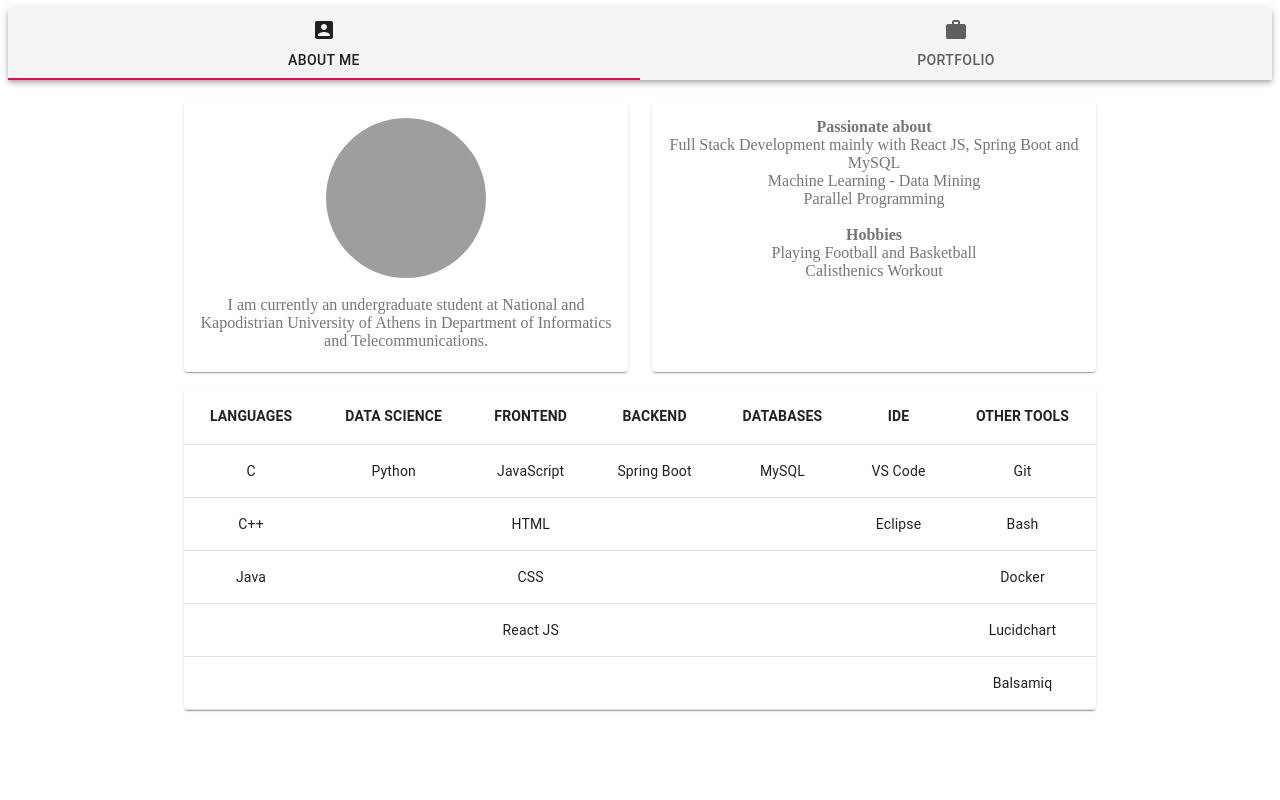
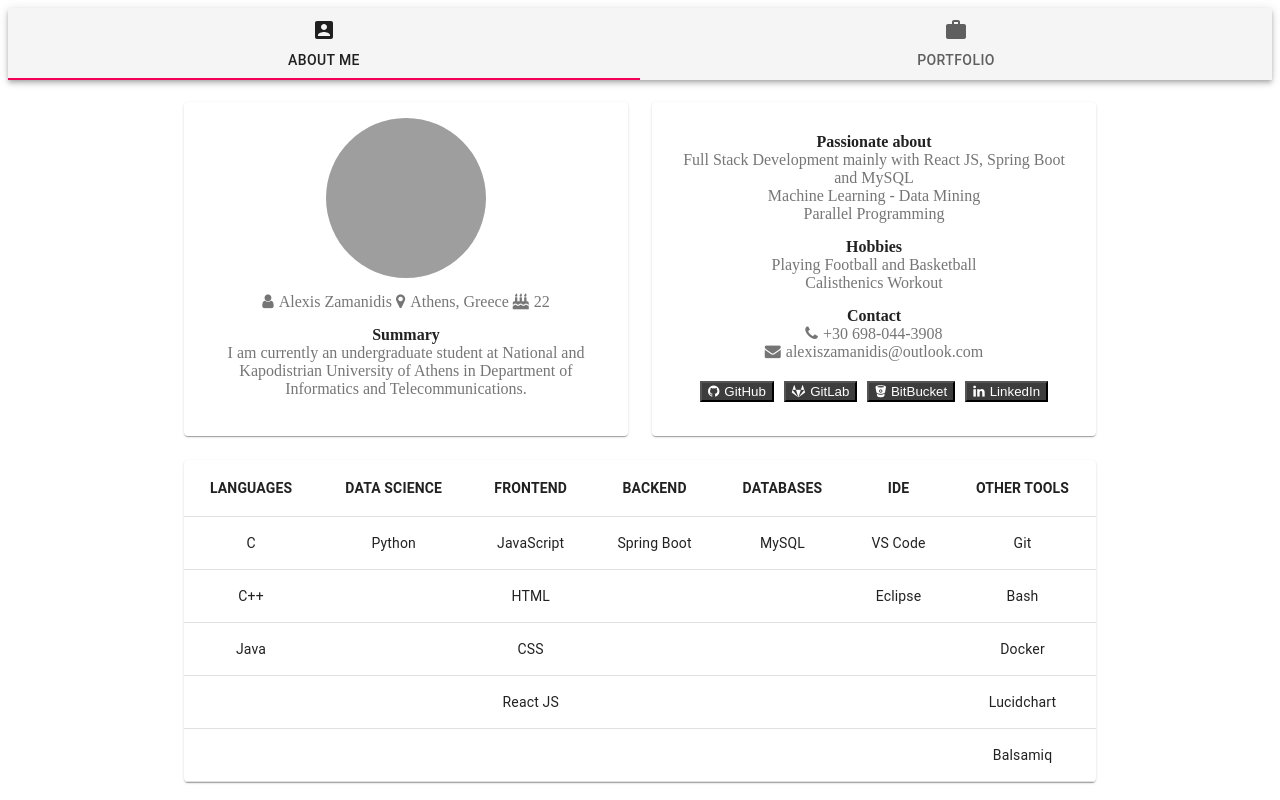
Before and after one commit to alexiszamanidis/alexiszamanidis.github.io, a React (Create React App) app: page / in a window 1280 px wide. Built offline with nearby package versions, Linux system fonts and the light colour scheme; grey boxes are pictures that could not be loaded.

Commit message:
add all information about me

```diff
--- a/public/index.html
+++ b/public/index.html
@@ -9,6 +9,12 @@
             content="My Portfolio Page built with React, Typescript, Material-UI"
         />
         <link rel="apple-touch-icon" href="%PUBLIC_URL%/logo192.png" />
+
+        <!-- Icon Library -->
+        <link
+            rel="stylesheet"
+            href="https://cdnjs.cloudflare.com/ajax/libs/font-awesome/4.7.0/css/font-awesome.min.css"
+        />
         <title>Alexis Zamanidis</title>
     </head>
     <body>
--- a/src/components/AboutMe/index.tsx
+++ b/src/components/AboutMe/index.tsx
@@ -6,6 +6,7 @@ import Paper from "@material-ui/core/Paper";
 import Grid from "@material-ui/core/Grid";
 import Avatar from "@material-ui/core/Avatar";
 import { aboutMe, passionateAbout, hobbies } from "./config";
+import { calculateAge } from "../../utilities";
 
 const useStyles = makeStyles((theme) => ({
     root: {
@@ -26,6 +27,12 @@ const useStyles = makeStyles((theme) => ({
         width: theme.spacing(20),
         height: theme.spacing(20),
     },
+    title: {
+        color: theme.palette.text.primary,
+    },
+    item: {
+        margin: "15px",
+    },
 }));
 
 function AboutMe() {
@@ -41,13 +48,22 @@ function AboutMe() {
                             src={aboutMe.avatar}
                             className={classes.avatar}
                         />
-                        <br />
+                        <div className={classes.item + " personal"}>
+                            <i className="fa fa-user"></i>
+                            Alexis Zamanidis <i className="fa fa-map-marker" aria-hidden="true"></i>
+                            Athens, Greece <i className="fa fa-birthday-cake"></i>
+                            {calculateAge("1998-01-20")}
+                        </div>
+                        <div className={classes.item}>
+                            <b className={classes.title}>Summary</b> <br />
                             {aboutMe.summary}
+                        </div>
                     </Paper>
                 </Grid>
                 <Grid item xs={12} sm={6}>
                     <Paper className={classes.paper}>
-                        <b>Passionate about</b>
+                        <div className={classes.item}>
+                            <b className={classes.title}>Passionate about</b>
                             {passionateAbout.map((item, index) => {
                                 return (
                                     <div key={index}>
@@ -55,8 +71,9 @@ function AboutMe() {
                                     </div>
                                 );
                             })}
-                        <br />
-                        <b>Hobbies</b>
+                        </div>
+                        <div className={classes.item}>
+                            <b className={classes.title}>Hobbies</b>
                             {hobbies.map((item, index) => {
                                 return (
                                     <div key={index}>
@@ -64,6 +81,39 @@ function AboutMe() {
                                     </div>
                                 );
                             })}
+                        </div>
+
+                        <div className={classes.item}>
+                            <b className={classes.title}>Contact</b>
+
+                            <div className="contact">
+                                <i className="fa fa-phone"></i>
+                                +30 698-044-3908
+                            </div>
+
+                            <div className="contact">
+                                <i className="fa fa-envelope"></i>
+                                alexiszamanidis@outlook.com
+                            </div>
+                        </div>
+                        <div className={classes.item}>
+                            <button className="button">
+                                <i className="fa fa-github"></i>
+                                GitHub
+                            </button>
+                            <button className="button">
+                                <i className="fa fa-gitlab"></i>
+                                GitLab
+                            </button>
+                            <button className="button">
+                                <i className="fa fa-bitbucket"></i>
+                                BitBucket
+                            </button>
+                            <button className="button">
+                                <i className="fa fa-linkedin"></i>
+                                LinkedIn
+                            </button>
+                        </div>
                     </Paper>
                 </Grid>
             </Grid>
--- a/src/components/index.tsx
+++ b/src/components/index.tsx
@@ -1,10 +1,12 @@
 import React, { useState } from "react";
+
+import { tabItems } from "./config";
 import AboutMe from "./AboutMe";
-import { tabItems } from "./config";
+import Portfolio from "./Portfolio";
+
 import AppBar from "@material-ui/core/AppBar";
 import Tabs from "@material-ui/core/Tabs";
 import Tab from "@material-ui/core/Tab";
-import Portfolio from "./Portfolio/Portfolio";
 
 function App() {
     const [value, setValue] = useState(0);
--- a/src/index.css
+++ b/src/index.css
@@ -5,3 +5,27 @@ a:active {
     color: inherit;
     text-decoration: none;
 }
+
+button:focus {
+    outline: none;
+}
+
+.button {
+    color: #fff;
+    background-color: rgb(61, 61, 61);
+    margin: 5px 5px;
+}
+
+.button:hover {
+    color: #fff;
+    background: black;
+}
+
+.button i {
+    margin-right: 5px;
+}
+
+.contact i,
+.personal i {
+    margin-right: 5px;
+}
```
Also changed, not shown: src/components/Portfolio/index.tsx (renamed from src/components/Portfolio/Portfolio.tsx). Lines whose indentation alone changed are shown as unchanged.
